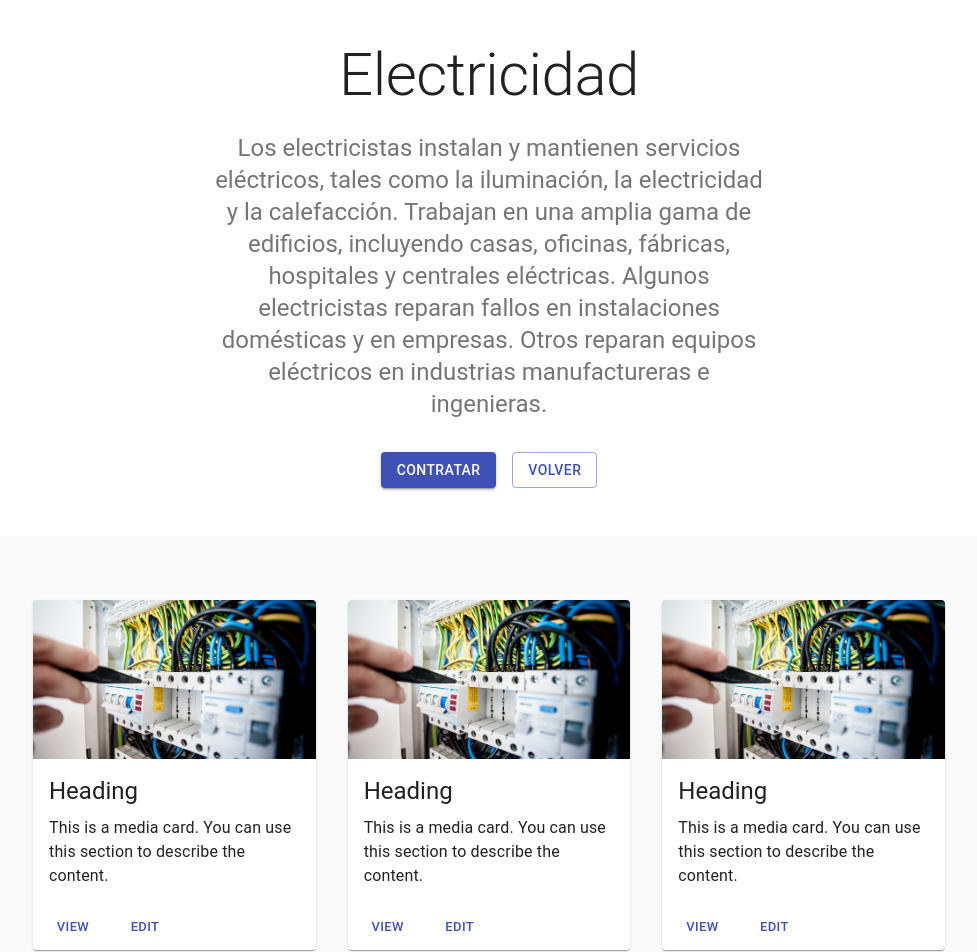
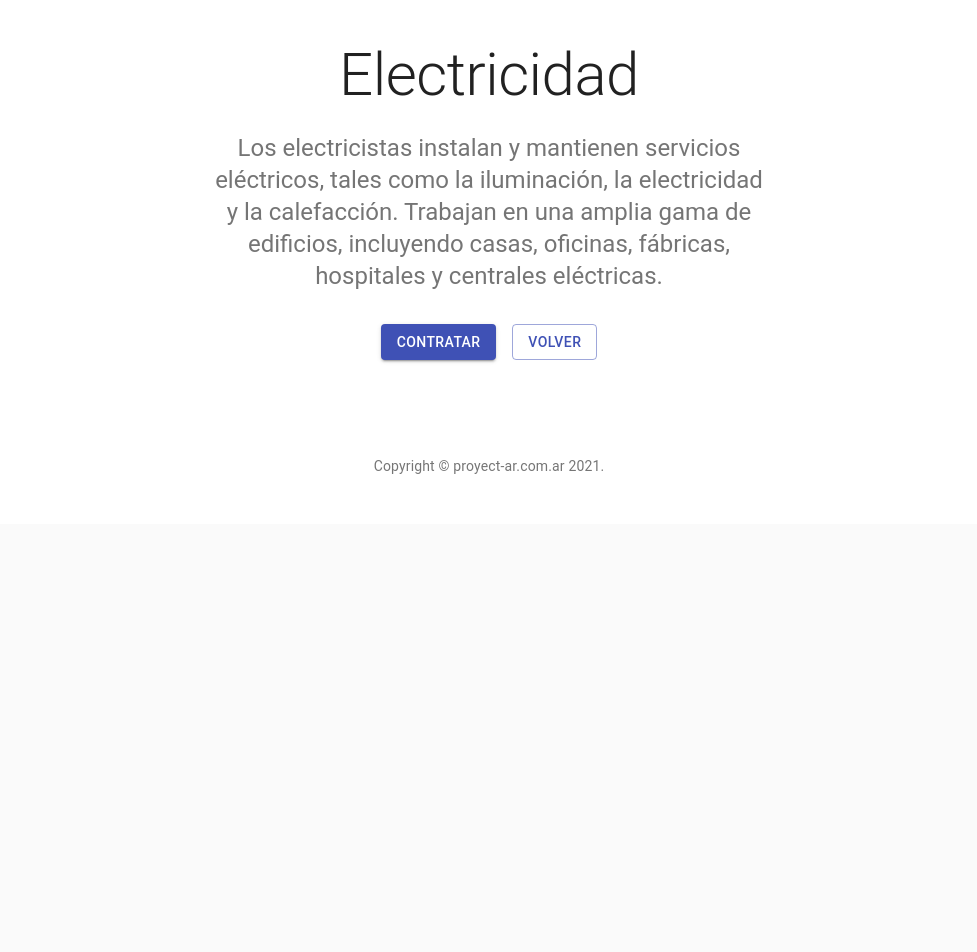
Before and after one commit to SeaBassLab/proyect-ar, a React (Create React App) app: page /electricidad in a window 1280 px wide. Shown: the part 180-1132 px from the top of the page, without its empty margins (151-1128 px from the left). After the commit the page ends 800 px from the top, so only its background shows below. Built offline with nearby package versions, Linux system fonts and the light colour scheme; the HTML template or start-up script is replaced by a standard one.

Commit message:
add Architect page

```diff
--- a/src/App.js
+++ b/src/App.js
@@ -3,6 +3,7 @@ import { CssBaseline } from '@material-ui/core';
 import { BrowserRouter, Switch, Route } from 'react-router-dom';
 import Home from './pages/Home';
 import Electrician from './pages/Electrician';
+import Architect from './pages/Architect';
 import Layout from './components/Layout';
 
 const App = () => {
@@ -14,6 +15,7 @@ const App = () => {
             <Switch>
               <Route exact path="/" component={Home} />
               <Route exact path="/electricidad" component={Electrician} />
+              <Route exact path="/arquitectura" component={Architect} />
             </Switch>
           </Layout>
         </BrowserRouter>
--- /dev/null
+++ b/src/pages/Architect.js
@@ -0,0 +1,86 @@
+import React from 'react';
+import Button from '@material-ui/core/Button';
+import CssBaseline from '@material-ui/core/CssBaseline';
+import Grid from '@material-ui/core/Grid';
+import Typography from '@material-ui/core/Typography';
+import { makeStyles } from '@material-ui/core/styles';
+import Container from '@material-ui/core/Container';
+
+const useStyles = makeStyles((theme) => ({
+  icon: {
+    marginRight: theme.spacing(2),
+  },
+  heroContent: {
+    backgroundColor: theme.palette.background.paper,
+    padding: theme.spacing(8, 0, 6),
+  },
+  heroButtons: {
+    marginTop: theme.spacing(4),
+  },
+  cardGrid: {
+    paddingTop: theme.spacing(8),
+    paddingBottom: theme.spacing(8),
+  },
+  card: {
+    height: '100%',
+    display: 'flex',
+    flexDirection: 'column',
+  },
+  cardMedia: {
+    paddingTop: '56.25%', // 16:9
+  },
+  cardContent: {
+    flexGrow: 1,
+  },
+  footer: {
+    backgroundColor: theme.palette.background.paper,
+    padding: theme.spacing(6),
+  },
+}));
+
+const cards = [1, 2, 3, 4, 5, 6, 7, 8, 9];
+
+const Architect = () => {
+  const classes = useStyles();
+
+  const handleClick = () => {
+    console.log('funciona')
+  }
+
+  return (
+    <React.Fragment>
+      <CssBaseline />
+      <main>
+        <div className={classes.heroContent}>
+          <Container maxWidth="sm">
+            <Typography component="h1" variant="h2" align="center" color="textPrimary" gutterBottom>
+              Arquitectura
+            </Typography>
+            <Typography variant="h5" align="center" color="textSecondary" paragraph>
+                Los arquitectos diseñan edificios y permanecen involucrados en el proceso
+                de construcción hasta que el edificio está acabado por completo. El proyecto
+                puede incluir desde cambios en el edificio existente o la creación de un grupo
+                entero de edificios nuevos.
+            </Typography>
+            <div className={classes.heroButtons}>
+              <Grid container spacing={2} justify="center">
+                <Grid item>
+                  <Button onClick={handleClick} variant="contained" color="primary">
+                    Contratar
+                  </Button>
+                </Grid>
+                <Grid item>
+                  <Button variant="outlined" color="primary" href="/">
+                    Volver
+                  </Button>
+                </Grid>
+              </Grid>
+            </div>
+          </Container>
+        </div>
+      </main>
+    </React.Fragment>
+  );
+};
+
+export default Architect;
--- a/src/pages/Electrician.js
+++ b/src/pages/Electrician.js
@@ -1,16 +1,10 @@
 import React from 'react';
 import Button from '@material-ui/core/Button';
-import Card from '@material-ui/core/Card';
-import CardActions from '@material-ui/core/CardActions';
-import CardContent from '@material-ui/core/CardContent';
-import CardMedia from '@material-ui/core/CardMedia';
 import CssBaseline from '@material-ui/core/CssBaseline';
 import Grid from '@material-ui/core/Grid';
 import Typography from '@material-ui/core/Typography';
 import { makeStyles } from '@material-ui/core/styles';
 import Container from '@material-ui/core/Container';
-import ElectricBoard from '../images/ElectricBoard.jpg'
-
 
 const useStyles = makeStyles((theme) => ({
   icon: {
@@ -57,7 +51,6 @@ const Electrician = () => {
     <React.Fragment>
       <CssBaseline />
       <main>
-        {/* Hero unit */}
         <div className={classes.heroContent}>
           <Container maxWidth="sm">
             <Typography component="h1" variant="h2" align="center" color="textPrimary" gutterBottom>
@@ -66,9 +59,7 @@ const Electrician = () => {
             <Typography variant="h5" align="center" color="textSecondary" paragraph>
             Los electricistas instalan y mantienen servicios eléctricos, tales como la iluminación,
             la electricidad y la calefacción. Trabajan en una amplia gama de edificios, incluyendo casas,
-            oficinas, fábricas, hospitales y centrales eléctricas. Algunos electricistas reparan fallos
-            en instalaciones domésticas y en empresas. Otros reparan equipos eléctricos en industrias
-            manufactureras e ingenieras.
+            oficinas, fábricas, hospitales y centrales eléctricas.
             </Typography>
             <div className={classes.heroButtons}>
               <Grid container spacing={2} justify="center">
@@ -86,38 +77,6 @@ const Electrician = () => {
             </div>
           </Container>
         </div>
-        <Container className={classes.cardGrid} maxWidth="md">
-          {/* End hero unit */}
-          <Grid container spacing={4}>
-            {cards.map((card) => (
-              <Grid item key={card} xs={12} sm={6} md={4}>
-                <Card className={classes.card}>
-                  <CardMedia
-                    className={classes.cardMedia}
-                    image={ElectricBoard}
-                    title="Image title"
-                  />
-                  <CardContent className={classes.cardContent}>
-                    <Typography gutterBottom variant="h5" component="h2">
-                      Heading
-                    </Typography>
-                    <Typography>
-                      This is a media card. You can use this section to describe the content.
-                    </Typography>
-                  </CardContent>
-                  <CardActions>
-                    <Button size="small" color="primary">
-                      View
-                    </Button>
-                    <Button size="small" color="primary">
-                      Edit
-                    </Button>
-                  </CardActions>
-                </Card>
-              </Grid>
-            ))}
-          </Grid>
-        </Container>
       </main>
     </React.Fragment>
   );
```
